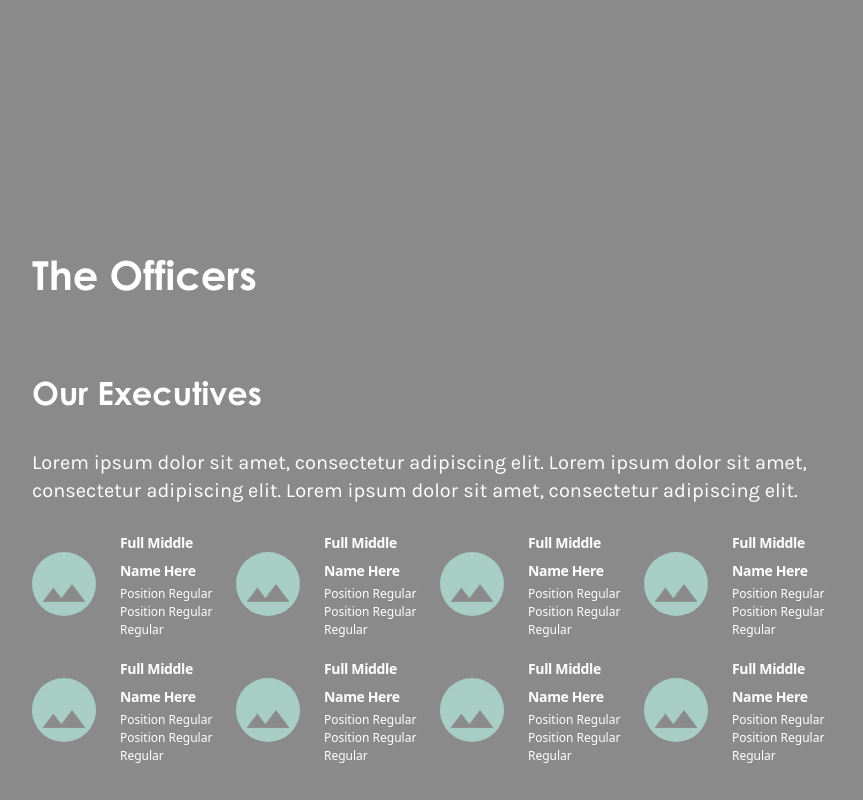
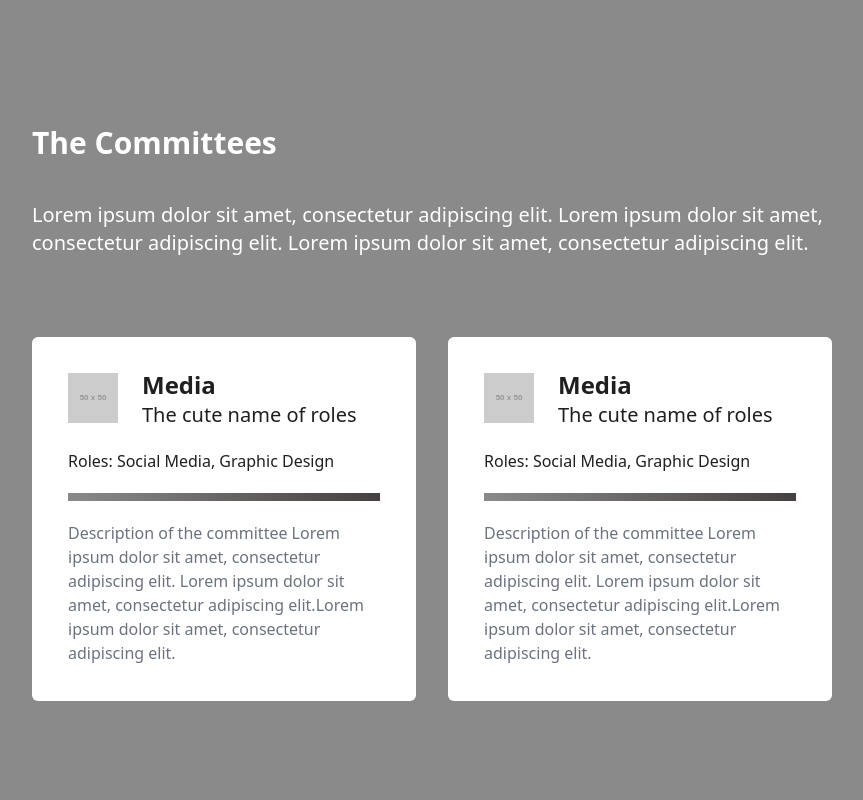
Before and after one commit to PUP-The-Programmers-Guild/TPGWebsite, a Next.js app: page /about in a window 1280 px wide. Shown: the part 2080-2880 px from the top of the page, without its empty margins (208-1071 px from the left). Built offline with nearby package versions, Linux system fonts and the light colour scheme; what tailwind-gradient-mask-image would draw is missing.

Commit message:
feat: add 'About Committees' section in 'About Us' Page, add 'CommitteeCard' component

```diff
--- /dev/null
+++ b/src/components/About/AboutCommittees/AboutCommittees.tsx
@@ -0,0 +1,47 @@
+import { CommitteeCard, ICommitteeCardProps } from "./CommiteeCard";
+
+const COMMITTEE_DATA : ICommitteeCardProps[] = [
+    {
+        committeeTitle: "Media",
+        committeeSubtitle: "The cute name of roles",
+        committeeLogo: "https://via.placeholder.com/50",
+        committeeRoles: ["Social Media", "Graphic Design"],
+        committeeDesc: "Description of the committee Lorem ipsum dolor sit amet, consectetur adipiscing elit. Lorem ipsum dolor sit amet, consectetur adipiscing elit.Lorem ipsum dolor sit amet, consectetur adipiscing elit."
+    },
+    {
+        committeeTitle: "Media",
+        committeeSubtitle: "The cute name of roles",
+        committeeLogo: "https://via.placeholder.com/50",
+        committeeRoles: ["Social Media", "Graphic Design"],
+        committeeDesc: "Description of the committee Lorem ipsum dolor sit amet, consectetur adipiscing elit. Lorem ipsum dolor sit amet, consectetur adipiscing elit.Lorem ipsum dolor sit amet, consectetur adipiscing elit."
+    },
+];
+
+export default function AboutCommittees() {
+    return (
+        <section
+            className="flex overflow-hidden bg-[#8a8a8a]"
+        >
+            <div className="flex flex-col px-60 mb-40">
+                <h3 className={`text-white text-3xl font-bold`}>The Committees</h3>
+                <p className={`text-white text-xl mt-10`}>
+                    Lorem ipsum dolor sit amet, consectetur adipiscing elit.
+                    Lorem ipsum dolor sit amet, consectetur adipiscing elit.
+                    Lorem ipsum dolor sit amet, consectetur adipiscing elit.
+                </p>
+                <div className={`grid grid-cols-2 gap-8 mt-20`}>
+                    {COMMITTEE_DATA.map((committee) => (
+                        <CommitteeCard
+                            key={committee.committeeTitle}
+                            committeeTitle={committee.committeeTitle}
+                            committeeSubtitle={committee.committeeSubtitle}
+                            committeeLogo={committee.committeeLogo}
+                            committeeRoles={committee.committeeRoles}
+                            committeeDesc={committee.committeeDesc}
+                        />
+                    ))}
+                </div>
+            </div>
+        </section>
+    );
+}
--- /dev/null
+++ b/src/components/About/AboutCommittees/CommiteeCard.tsx
@@ -0,0 +1,30 @@
+export interface ICommitteeCardProps {
+    committeeTitle: string;
+    committeeSubtitle: string;
+    committeeLogo: string;
+    committeeRoles: string[];
+    committeeDesc: string;
+}
+
+export function CommitteeCard(props: ICommitteeCardProps) {
+    return (
+        <div className={`bg-white p-9 rounded-md`}>
+            <div className={`flex flex-col gap-y-6`}>
+                <div className={`inline-flex gap-x-6`}>
+                    <div>
+                        <img src={props.committeeLogo} alt={`${props.committeeTitle}-logo`} />
+                    </div>
+                    <div className={`flex flex-col leading-none gap-y-2`}>
+                        <p className={`font-bold text-[24px]`}>{props.committeeTitle}</p>
+                        <p className={`text-[20px]`}>{props.committeeSubtitle}</p>
+                    </div>
+                </div>
+                <p>Roles: {props.committeeRoles.join(', ')}</p>
+            </div>
+            <div className={`w-full my-5 h-2 flex-none order-1 self-stretch grow-0 bg-gradient-to-r from-[#8A8A8A] to-[#464040]`}></div>
+            <p className={`text-gray-500 text-base`}>
+                {props.committeeDesc}
+            </p>
+        </div>
+    );
+}
--- a/src/pages/about.tsx
+++ b/src/pages/about.tsx
@@ -1,3 +1,4 @@
+import AboutCommittees from "@/components/About/AboutCommittees/AboutCommittees";
 import AboutHero from "@/components/About/AboutHero";
 import Demographics from "@/components/About/Demographics";
 import MissionVision from "@/components/About/MissionVision";
@@ -9,6 +10,7 @@ export default function AboutPage() {
       <AboutHero />
       <MissionVision />
       <Demographics />
+      <AboutCommittees />
       <Officers />
     </>
   );
```
